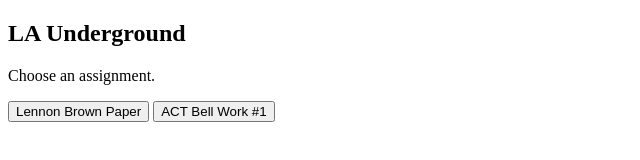
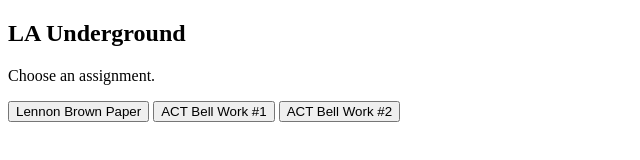
Before and after one commit to MasonFoy/UndergroundLA, a plain HTML site: page index.html in a window 1280 px wide. Shown: the whole page, without its empty margins (0-640 px from the left). Drawn offline with Linux system fonts and the light colour scheme.

Commit message:
Update index.html

```diff
--- a/index.html
+++ b/index.html
@@ -9,6 +9,7 @@
 
 <button onclick="document.location='LennonB.html'">Lennon Brown Paper</button>
 <button onclick="document.location='ACTBW1.html'">ACT Bell Work #1</button>
+<button onclick="document.location='ACTBW2.html'">ACT Bell Work #2</button>
 
 
 
```
